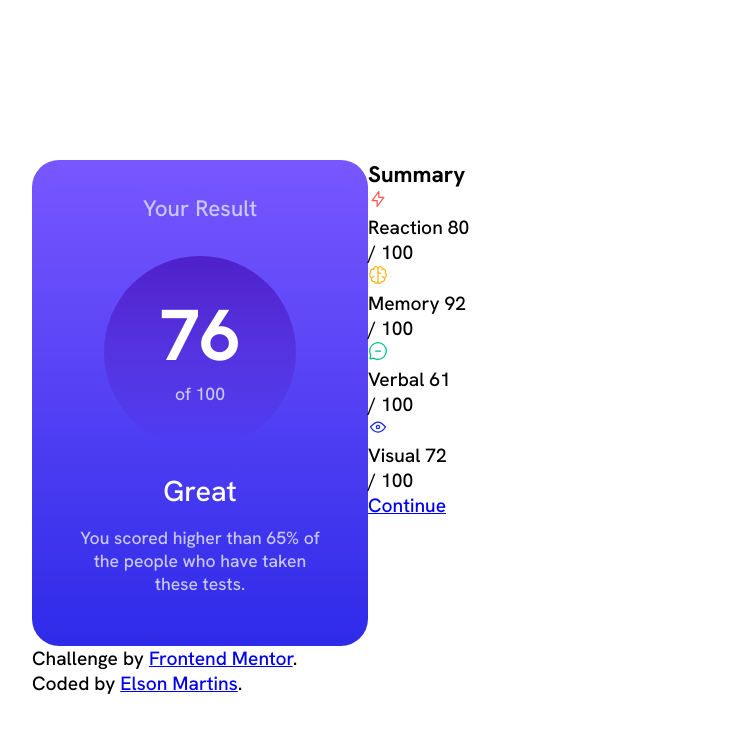
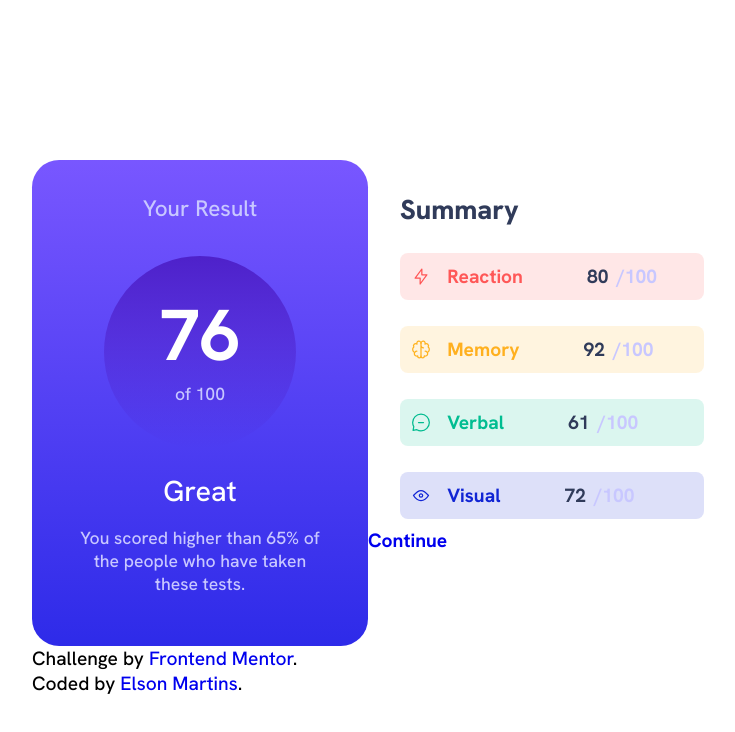
Before and after one commit to ElsonMartins/results-summary-component, a plain HTML site: page index.html in a window 1280 px wide. Shown: the whole page, without its empty margins (272-1007 px from the left). Drawn offline with Linux system fonts and the light colour scheme.

Commit message:
6º commit - feature elementos background

```diff
--- a/index.html
+++ b/index.html
@@ -25,33 +25,52 @@
     </section>
 
     <section class="summary">
-      <h3 class="titulo-summary">Summary</h3>
+      <h3>Summary</h3>
 
       <div class="reaction">
         <img src="./images/icon-reaction.svg" alt="">
-      <p>Reaction 80 </p>
+      <p class="reac">Reaction </p>
+      <span class="reac-conteudo">
+        <p>80</p>
+        <p class="color">/100</p>
+      </span>
       </div>
-      <p>/ 100</p>
+
+
 
       <div class="memory">
         <img src="./images/icon-memory.svg" alt="">
-      <p>Memory 92 </p>
+      <p class="memo">Memory</p>
+        <span class="memory-conteudo">
+          <p>92</p>
+          <p class="color">/100</p>
+        </span>
       </div>
-      <p>/ 100</p>
+
 
       <div class="verbal">
         <img src="./images/icon-verbal.svg" alt="">
-        <p>Verbal 61 </p>
+        <p class="ver">Verbal</p>
+        <span class="verbal-conteudo">
+          <p>61</p>
+          <p class="color">/100</p>
+        </span>
+
       </div>
-      <p>/ 100</p>
+
 
       <div class="visual">
         <img src="./images/icon-visual.svg" alt="">
-        <p>Visual 72</p>
+        <p class="visu">Visual </p>
+        <span class="visual-conteudo">
+          <p>72</p>
+          <p class="color">/100</p>
+        </span>
+
       </div>
-      <p>/ 100</p>
 
-      <div class="button">
+
+      <div class="botao">
         <a href="#">Continue</a>
       </div>
 
--- a/style.css
+++ b/style.css
@@ -3,10 +3,15 @@
 :root {
   /*Primary*/
 
-  --Light-red: hsl(0, 100%, 67%);
-  --Orangey-yellow: hsl(39, 100%, 56%);
-  --Green-teal: hsl(166, 100%, 37%);
-  --Cobalt-blue: hsl(234, 85%, 45%);
+  --red:  hsl(0, 100%, 67%);
+  --yellow:hsl(39, 100%, 56%);
+  --green:hsl(166, 100%, 37%);
+  --cobalt:hsl(234, 85%, 45%);
+
+  --Light-red: hsla(0, 100%, 67%, 0.14);
+  --Orangey-yellow: hsla(39, 100%, 56%, 0.14);
+  --Green-teal: hsla(166, 100%, 37%, 0.14);
+  --Cobalt-blue: hsla(234, 85%, 45%, 0.14);
 
   /*Gradients*/
 
@@ -26,6 +31,7 @@
 *{
   padding: 0;
   margin: 0;
+  text-decoration: none;
 }
 
 body {
@@ -92,6 +98,112 @@ body {
   font-size: 1.1rem;
 }
 
+.summary {
+  display: flex;
+  flex-direction: column;
+  gap: 0.6rem;
+  font-weight: 700;
+  box-shadow: 3rem 3rem var(--Pale-blue) solid;
+}
+
+.color {
+  color: var(--Light-lavender);
+  margin-left: -0.8rem;
+}
+
+.summary p{
+  display: inline-flex;
+}
+
+.summary h3 {
+  color: var(--Dark-gray-blue);
+  font-weight: 800;
+  margin: 2rem 0 0 2rem;
+  font-size: 1.7rem;
+}
+
+.reaction {
+  display: inline-flex;
+  word-spacing: 1rem;
+  margin: 1rem 0 0 2rem;
+  background-color: var(--Light-red);
+  padding: 0.7rem;
+  border-radius: 0.5rem;
+  position: relative;
+}
+
+.reac{
+  color: var(--red);
+  margin-left: 1rem;
+
+}
+
+.reac-conteudo {
+  margin-left: 4rem;
+  color: var(--Dark-gray-blue);
+
+}
+
+.memory {
+  display: inline-flex;
+  word-spacing: 1rem;
+  margin: 1rem 0 0 2rem;
+  background-color: var(--Orangey-yellow);
+  padding: 0.7rem;
+  border-radius: 0.5rem;
+}
+
+.memo{
+  color: var(--yellow);
+  margin-left: 1rem;
+
+}
+
+.memory-conteudo {
+  margin-left: 4rem;
+  color: var(--Dark-gray-blue);
+}
+
+.verbal {
+  display: inline-flex;
+  word-spacing: 1rem;
+  margin: 1rem 0 0 2rem;
+  background-color: var(--Green-teal);
+  padding: 0.7rem;
+  border-radius: 0.5rem;
+}
+
+.ver{
+  color: var(--green);
+  margin-left: 1rem;
+
+}
+
+.verbal-conteudo {
+  margin-left: 4rem;
+  color: var(--Dark-gray-blue);
+}
+
+.visual {
+  display: inline-flex;
+  word-spacing: 1rem;
+  margin: 1rem 0 0 2rem;
+  background-color: var(--Cobalt-blue);
+  padding: 0.7rem;
+  border-radius: 0.5rem;
+}
+
+.visu{
+  color: var(--cobalt);
+  margin-left: 1rem;
+
+}
+
+.visual-conteudo {
+  margin-left: 4rem;
+  color: var(--Dark-gray-blue);
+}
+
 
 
 /* Mobile: 375px 24rem */
```
